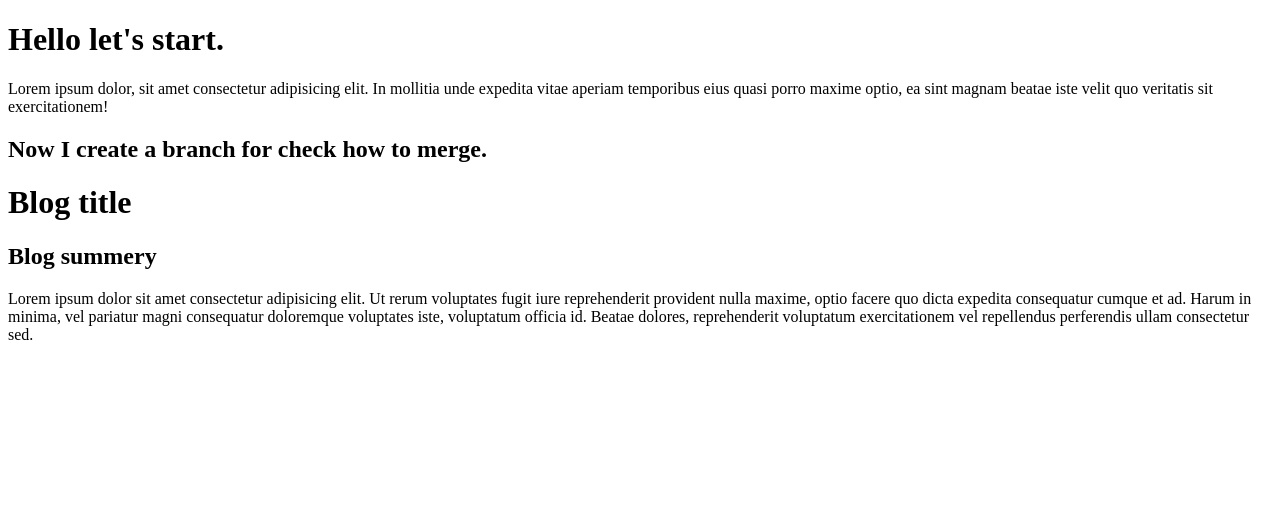
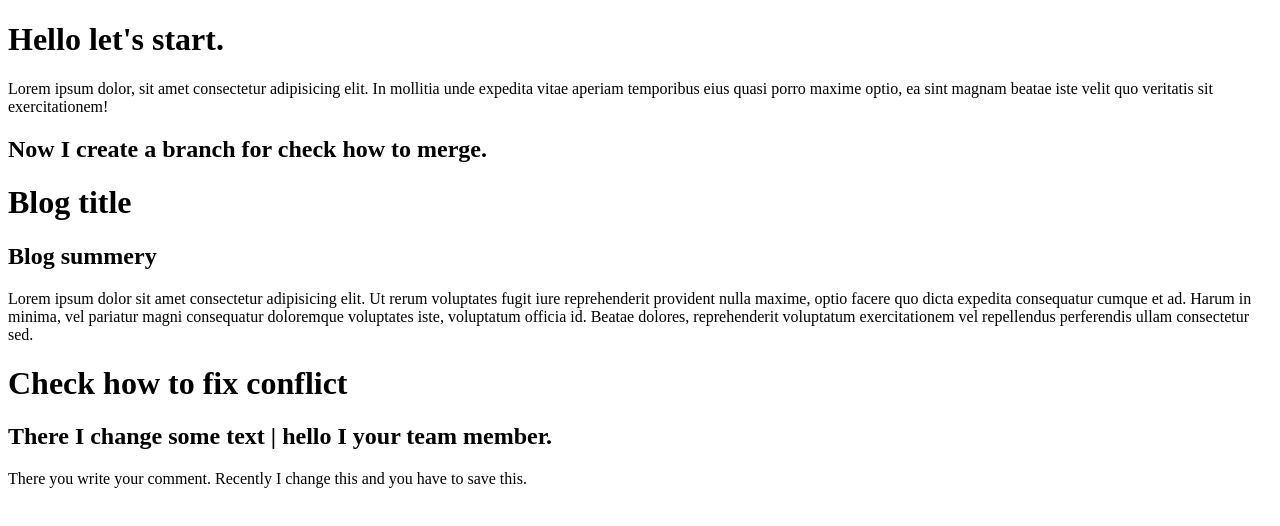
Before and after one commit to Shajib-Dv/test-repo-one, a plain HTML site: page index.html in a window 1280 px wide. Drawn offline with Linux system fonts and the light colour scheme.

Commit message:
partner added a blog post

```diff
--- a/index.html
+++ b/index.html
@@ -28,5 +28,13 @@
         repellendus perferendis ullam consectetur sed.
       </p>
     </div>
+    <div class="blog-box">
+      <h1>Check how to fix conflict</h1>
+      <h2>There I change some text | hello I your team member.</h2>
+      <p>
+        There you write your comment. Recently I change this and you have to
+        save this.
+      </p>
+    </div>
   </body>
 </html>
```
